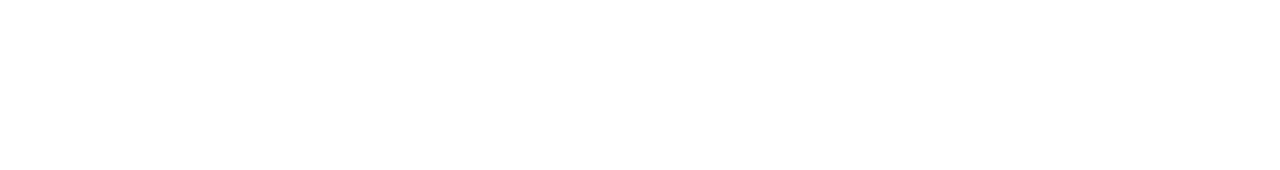
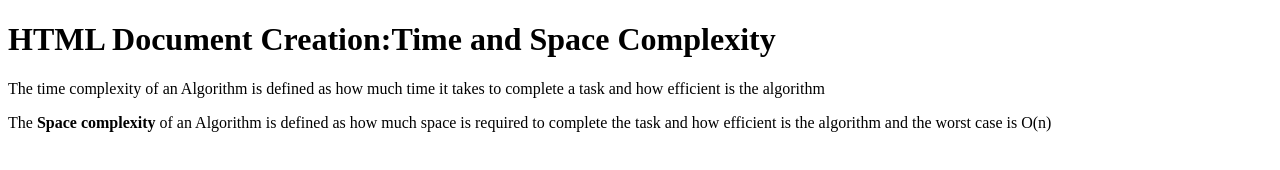
Before and after one commit to acciojob/time-and-space-complexity-Chakri17187, a website: page main.html in a window 1280 px wide. Drawn offline with Linux system fonts and the light colour scheme.

Commit message:
created a submission

```diff
--- a/main.html
+++ b/main.html
@@ -8,6 +8,11 @@
 
 <body>
 	<!-- the entire body must be written by student -->
+     <h1>HTML Document Creation:Time and Space Complexity</h1>
+     <p>The time complexity of an Algorithm is defined as how much time it takes to complete a task and how efficient is the algorithm</p>
+     <p>The <B>Space complexity</B> of an Algorithm is defined as how much space is required to complete the task and how efficient is the algorithm and the worst case is O(n)</p>
+</p>
+
     <script type="text/javascript" src="./script.js">
 </script>
 
```
